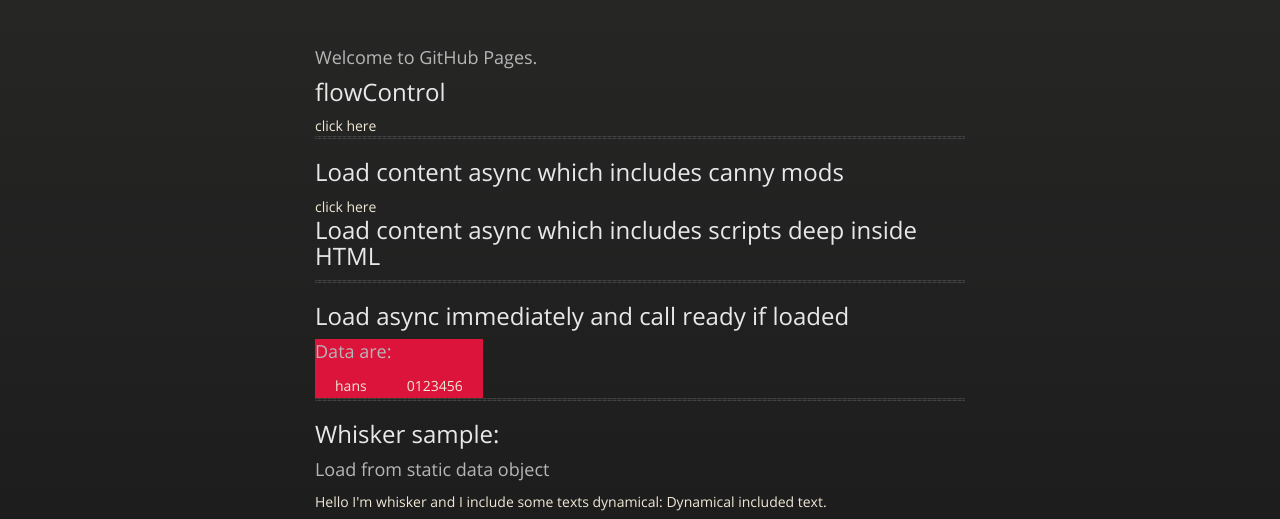
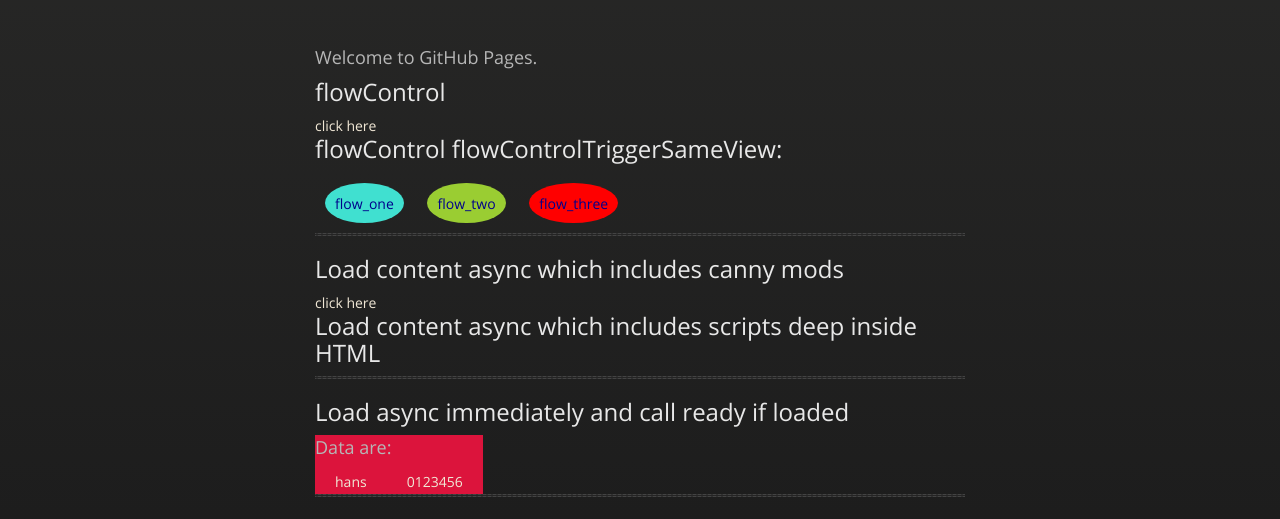
Before and after one commit to eightyfour/canny, a website: page test.html in a window 1280 px wide. Shown: the part 226-745 px from the top of the page. Drawn offline with nearby package versions, Linux system fonts and the light colour scheme.

Commit message:
add skeleton for trigger same view example

```diff
--- /dev/null
+++ b/samples/flowControlTriggerSameView.html
@@ -0,0 +1,39 @@
+<script src="samples/flowControlTriggerSameView.js" type="text/javascript"></script>
+<style>
+    #flowControlTriggerSameView .nav{
+        display:inline-block;
+        margin:10px;
+        width: auto;
+        height: 20px;
+        border-radius: 50%;
+        padding: 10px;
+        color:darkblue;
+        cursor: pointer;
+    }
+    #flowControlTriggerSameView .box{
+        width: 50px;
+        height: 50px;
+        border-radius: 100%;
+        margin: 5px;
+        display: inline-block;
+    }
+    #flowControlTriggerSameView .flow_one{background-color: turquoise;}
+    #flowControlTriggerSameView .flow_two{background-color: yellowgreen;}
+    #flowControlTriggerSameView .flow_three{background-color: red;}
+</style>
+<div id="flowControlTriggerSameView">
+
+    <div canny-mod="flowControlTriggerSameView" canny-var="flow_one" class="nav flow_one">flow_one</div>
+    <div canny-mod="flowControlTriggerSameView" canny-var="flow_two" class="nav flow_two">flow_two</div>
+    <div canny-mod="flowControlTriggerSameView" canny-var="flow_three" class="nav flow_three">flow_three</div>
+    <br/>
+    <div canny-mod="flowControl" canny-var="{'view':'flow_one'}" class="box flow_one" style="display: none;"></div>
+    <div canny-mod="flowControl" canny-var="{'view':'flow_two'}" class="box flow_two" style="display: none;"></div>
+    <div canny-mod="flowControl" canny-var="{'view':'flow_one'}" class="box flow_one" style="display: none;"></div>
+    <div canny-mod="flowControl" canny-var="{'view':'flow_two'}" class="box flow_two" style="display: none;"></div>
+    <div canny-mod="flowControl" canny-var="{'view':'flow_one'}" class="box flow_one" style="display: none;"></div>
+    <div canny-mod="flowControl" canny-var="{'view':'flow_two'}" class="box flow_two" style="display: none;"></div>
+    <div canny-mod="flowControl" canny-var="{'view':'flow_three'}" class="box flow_three" style="display: none;"></div>
+    <div canny-mod="flowControl" canny-var="{'view':'flow_three'}" class="box flow_three" style="display: none;"></div>
+    <div canny-mod="flowControl" canny-var="{'view':'flow_three'}" class="box flow_three" style="display: none;"></div>
+</div>
--- /dev/null
+++ b/samples/flowControlTriggerSameView.js
@@ -0,0 +1,14 @@
+
+canny.add('flowControlTriggerSameView', (function () {
+    "use strict";
+    return {
+        add : function (elem, attr) {
+            elem.addEventListener('click', function () {
+                canny.flowControl.show(attr);
+            });
+        },
+        ready : function () {
+            console.log('flowControlTriggerSameView ready!');
+        }
+    };
+}()));
--- a/test.html
+++ b/test.html
@@ -51,6 +51,8 @@
 
         <h2>flowControl</h2>
         <div canny-mod="kodos" canny-var="{'kodos_load': 'async/flowControl.html'}">click here</div>
+        <h2>flowControl flowControlTriggerSameView:</h2>
+        <div canny-mod="async" canny-var="{'url': 'samples/flowControlTriggerSameView.html'}"></div>
         <hr/>
         <h2>Load content async which includes canny mods</h2>
         <div canny-mod="kodos" canny-var="{'kodos_load': 'async/popup.html'}">click here</div>
@@ -66,6 +68,7 @@
 
 
 
+
     </section>
 
     <h2>Run test</h2>
```
